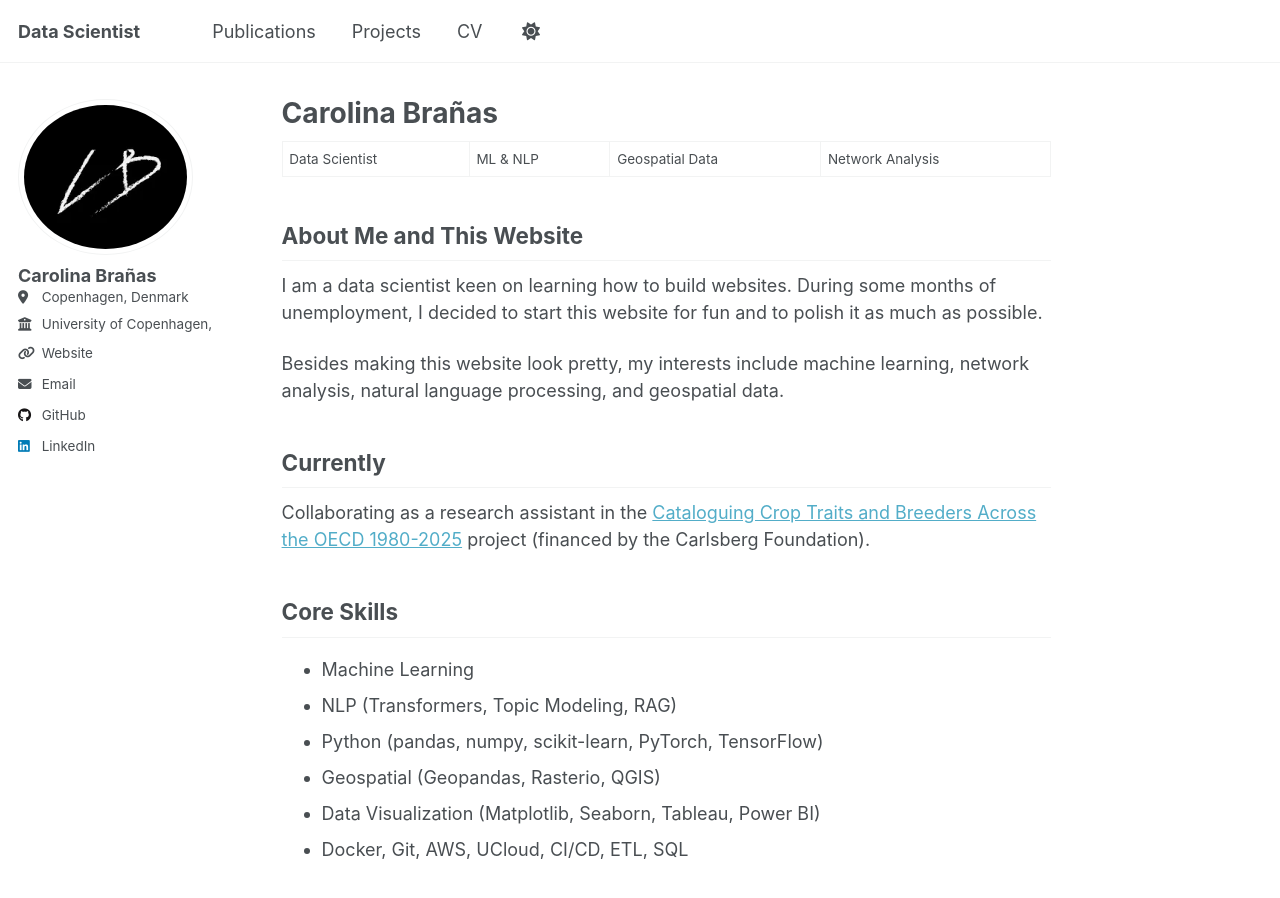
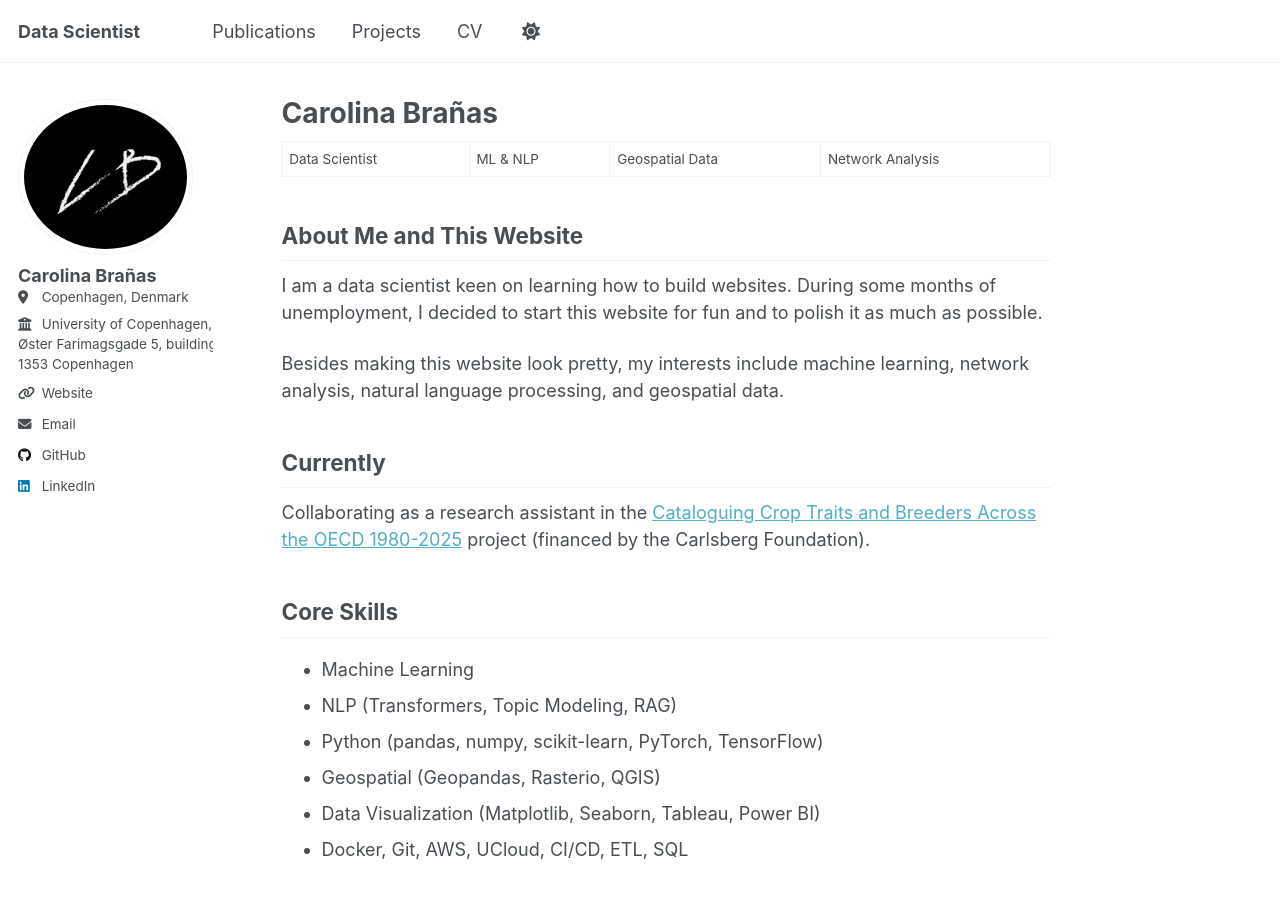
Before and after one commit to carobs9/carobs9.github.io, a Jekyll site: the page built from _pages/about.md, in a window 1280 px wide and 900 px high. Built offline with Jekyll 4.4.1, drawn with Linux system fonts in a browser that asks for light colours; a script that is not in the unit is left out; part of the change alters nothing that is shown.

```diff
--- a/_config.yml
+++ b/_config.yml
@@ -28,7 +28,10 @@ author:
   # pronouns       : "she/her"
   # bio              : "Data Scientist; interests in networks, geospatial data, and applied ML."
   location         : "Copenhagen, Denmark"
-  employer         : "University of Copenhagen, Department of Economics. Øster Farimagsgade 5, building 26, 1353 Copenhagen"
+  employer: >
+    University of Copenhagen, Department of Economics.<br>
+    Øster Farimagsgade 5, building 26<br>
+    1353 Copenhagen
   uri              : https://carobs9.github.io
   email            : "carobrasor@gmail.com"
 
```
